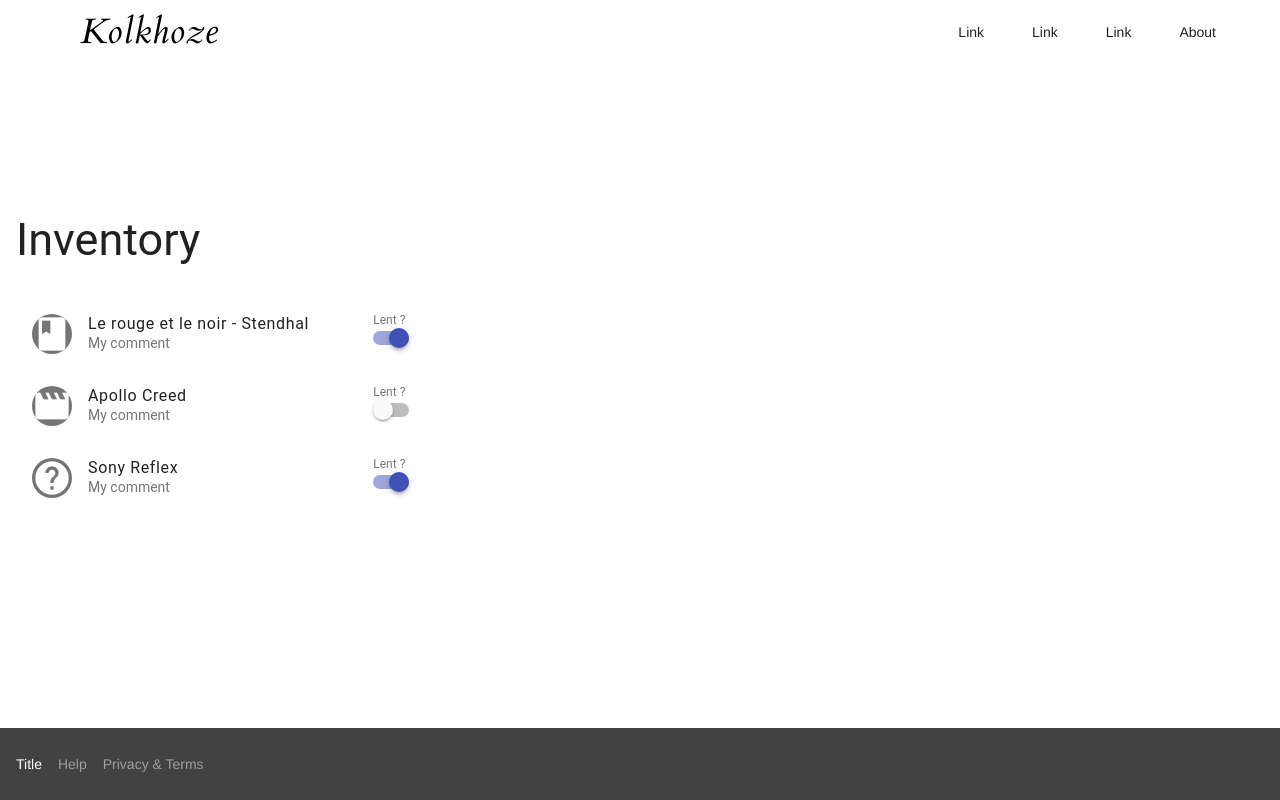
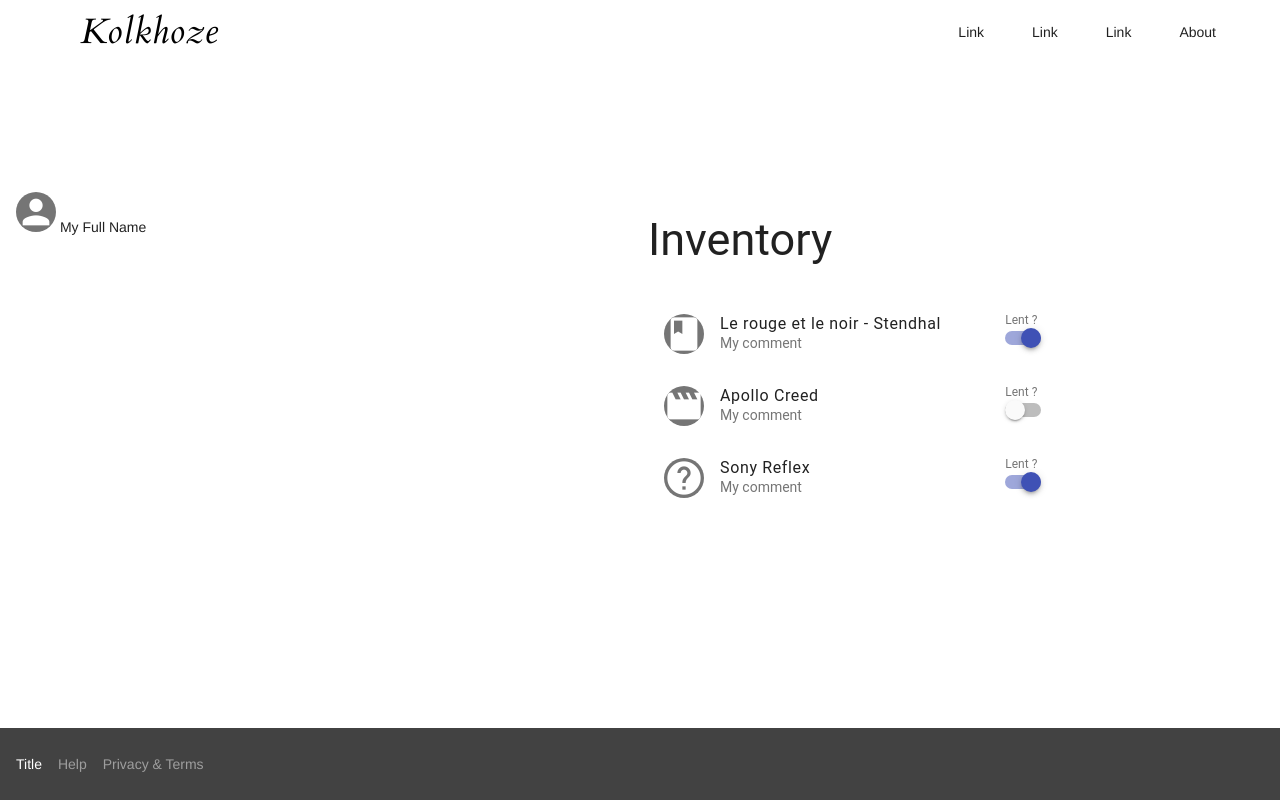
Before and after one commit to Voilier/kolkhoze-front, a website: page html_mockup/index.html in a window 1280 px wide. Drawn offline with nearby package versions, Linux system fonts and the light colour scheme; files that its build step writes are made by us from their sources; files whose address does not match are found by name; a web font is replaced by a local one.

Commit message:
Add account info in pages

```diff
--- a/html_mockup/index.html
+++ b/html_mockup/index.html
@@ -49,6 +49,13 @@
     <main class="mdl-layout__content">
 
       <div class="mdl-grid">
+
+        <div class="mdl-cell mdl-cell--6-col login">
+          <span class="mdl-list__item-primary-content">
+            <i class="material-icons mdl-list__item-avatar">person</i>
+            <span>My Full Name</span>
+          </span>
+        </div>
 
         <div class="mdl-cell mdl-cell--4-col login">
           <h2>Inventory</h2>
```
